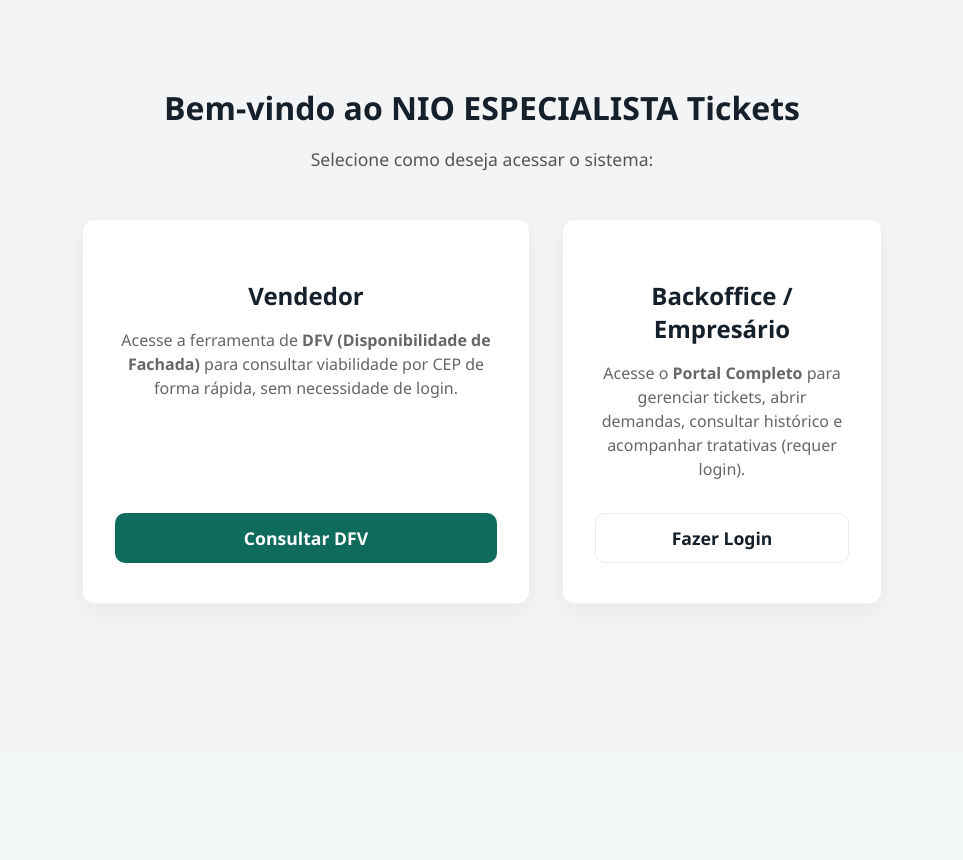
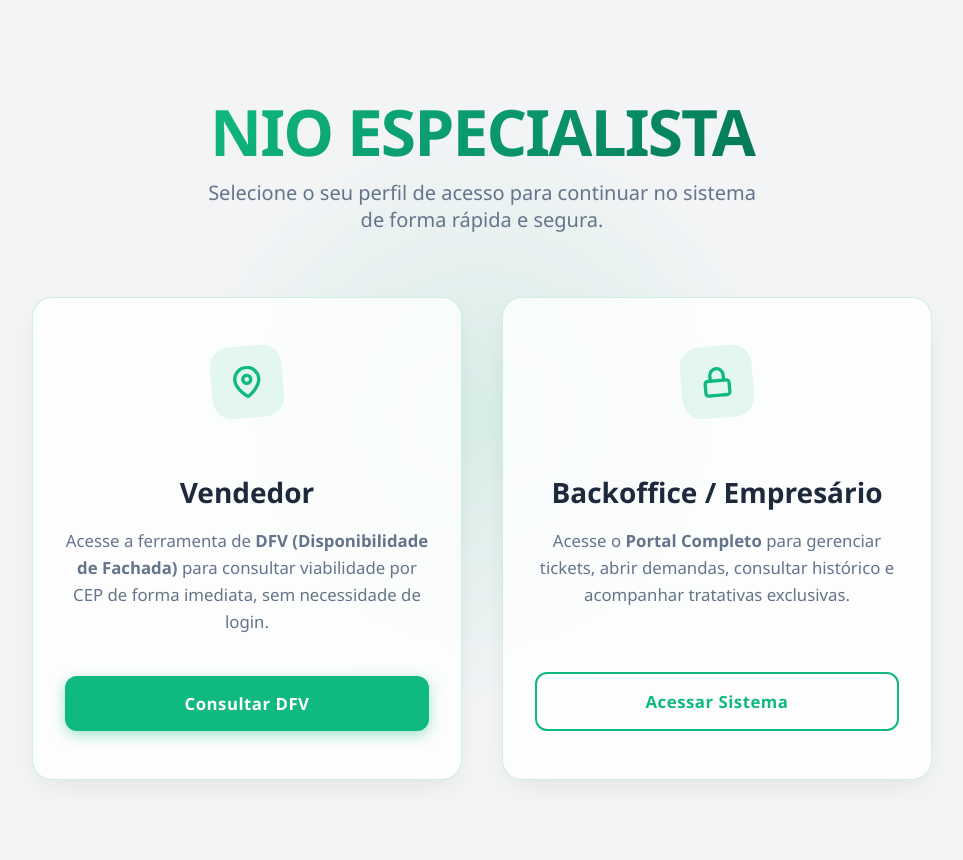
Before and after one commit to rogerppacheco/NIO_GC_TICKETS, a Django app: template templates/tickets/landing.html in a window 1280 px wide. Shown: the part 46-906 px from the top of the page, without its empty margins (158-1121 px from the left). Before the commit the page ends 649 px from the top, so only its background shows below. Run offline with Django 5.2, Linux system fonts and the light colour scheme; the template is opened without the code that fills it, so the values that code supplies are empty.

Commit message:
fix: permite acesso a rota consultas sem autenticacao no middleware e aplica design futurista na landing page

```diff
--- a/templates/tickets/landing.html
+++ b/templates/tickets/landing.html
@@ -2,39 +2,257 @@
 {% load static %}
 {% block title %}Bem-vindo · NIO ESPECIALISTA Tickets{% endblock %}
 
-{% block main_class %}wrap{% endblock %}
+{% block main_class %}wrap wrap-wide{% endblock %}
 
 {% block content %}
-<div style="max-width: 800px; margin: 4rem auto; text-align: center;">
-  <h1 style="margin-bottom: 0.5rem; font-size: 2rem;">Bem-vindo ao NIO ESPECIALISTA Tickets</h1>
-  <p style="margin-bottom: 3rem; color: #555; font-size: 1.1rem;">Selecione como deseja acessar o sistema:</p>
+<style>
+  /* Futuristic Landing Page Styles */
+  .landing-container {
+    min-height: calc(100vh - 120px);
+    display: flex;
+    flex-direction: column;
+    align-items: center;
+    justify-content: center;
+    padding: 2rem 1rem;
+    position: relative;
+    z-index: 1;
+    overflow: hidden;
+  }
 
-  <div class="grid-2" style="gap: 2rem;">
+  /* Abstract background glow */
+  .landing-container::before {
+    content: '';
+    position: absolute;
+    top: 50%;
+    left: 50%;
+    transform: translate(-50%, -50%);
+    width: 60vw;
+    height: 60vw;
+    max-width: 600px;
+    max-height: 600px;
+    background: radial-gradient(circle, rgba(16, 185, 129, 0.12) 0%, rgba(0,0,0,0) 70%);
+    z-index: -1;
+    pointer-events: none;
+    border-radius: 50%;
+  }
+
+  .landing-header {
+    text-align: center;
+    margin-bottom: 4rem;
+    animation: fadeDown 0.8s ease-out;
+  }
+
+  .landing-title {
+    font-size: clamp(2.5rem, 6vw, 4rem);
+    font-weight: 900;
+    letter-spacing: -0.03em;
+    background: linear-gradient(135deg, #10b981 0%, #047857 100%);
+    -webkit-background-clip: text;
+    -webkit-text-fill-color: transparent;
+    margin-bottom: 0.75rem;
+    line-height: 1.1;
+  }
+
+  .landing-subtitle {
+    font-size: 1.25rem;
+    color: var(--color-muted, #64748b);
+    max-width: 550px;
+    margin: 0 auto;
+    font-weight: 500;
+  }
+
+  .landing-grid {
+    display: grid;
+    grid-template-columns: repeat(auto-fit, minmax(320px, 1fr));
+    gap: 2.5rem;
+    width: 100%;
+    max-width: 900px;
+    animation: fadeUp 1s ease-out;
+  }
+
+  .futuristic-card {
+    position: relative;
+    background: rgba(255, 255, 255, 0.8);
+    backdrop-filter: blur(20px);
+    -webkit-backdrop-filter: blur(20px);
+    border: 1px solid rgba(16, 185, 129, 0.2);
+    border-radius: 20px;
+    padding: 3rem 2rem;
+    display: flex;
+    flex-direction: column;
+    justify-content: space-between;
+    text-align: center;
+    text-decoration: none;
+    color: inherit;
+    transition: all 0.4s cubic-bezier(0.175, 0.885, 0.32, 1.275);
+    box-shadow: 0 10px 30px -10px rgba(0, 0, 0, 0.1);
+    overflow: hidden;
+  }
+
+  .futuristic-card::before {
+    content: '';
+    position: absolute;
+    top: 0;
+    left: 0;
+    right: 0;
+    height: 4px;
+    background: linear-gradient(90deg, transparent, #10b981, transparent);
+    transform: scaleX(0);
+    transition: transform 0.6s ease;
+  }
+
+  .futuristic-card:hover {
+    transform: translateY(-8px);
+    box-shadow: 0 30px 40px -15px rgba(16, 185, 129, 0.2), 0 10px 20px -10px rgba(16, 185, 129, 0.1);
+    border-color: rgba(16, 185, 129, 0.5);
+  }
+
+  .futuristic-card:hover::before {
+    transform: scaleX(1);
+  }
+
+  .card-icon {
+    display: inline-flex;
+    align-items: center;
+    justify-content: center;
+    width: 72px;
+    height: 72px;
+    border-radius: 20px;
+    background: rgba(16, 185, 129, 0.1);
+    color: #10b981;
+    margin-bottom: 2rem;
+    transition: all 0.4s ease;
+    transform: rotate(-5deg);
+  }
+
+  .futuristic-card:hover .card-icon {
+    transform: rotate(0deg) scale(1.1);
+    background: #10b981;
+    color: #fff;
+    box-shadow: 0 10px 20px -5px rgba(16, 185, 129, 0.4);
+  }
+
+  .card-title {
+    font-size: 1.75rem;
+    font-weight: 800;
+    margin-bottom: 1rem;
+    color: var(--color-text, #1e293b);
+  }
+
+  .card-desc {
+    color: var(--color-muted, #64748b);
+    line-height: 1.6;
+    font-size: 1.05rem;
+    margin-bottom: 2.5rem;
+    flex-grow: 1;
+  }
+
+  .card-action {
+    display: inline-block;
+    padding: 1rem 2rem;
+    border-radius: 12px;
+    font-weight: 700;
+    font-size: 1.05rem;
+    letter-spacing: 0.5px;
+    transition: all 0.3s ease;
+    width: 100%;
+  }
+
+  .card-action.primary {
+    background: #10b981;
+    color: white;
+    box-shadow: 0 4px 14px 0 rgba(16, 185, 129, 0.39);
+  }
+
+  .futuristic-card:hover .card-action.primary {
+    background: #059669;
+    box-shadow: 0 8px 25px rgba(16, 185, 129, 0.5);
+  }
+
+  .card-action.secondary {
+    background: transparent;
+    color: #10b981;
+    border: 2px solid #10b981;
+  }
+
+  .futuristic-card:hover .card-action.secondary {
+    background: rgba(16, 185, 129, 0.1);
+  }
+
+  /* Dark mode */
+  body.theme-dark .futuristic-card,
+  @media (prefers-color-scheme: dark) {
+    .futuristic-card {
+      background: rgba(15, 23, 42, 0.7);
+      border-color: rgba(16, 185, 129, 0.3);
+    }
+    .futuristic-card:hover {
+      background: rgba(30, 41, 59, 0.8);
+    }
+    .card-title {
+      color: #f8fafc;
+    }
+    .card-desc {
+      color: #94a3b8;
+    }
+  }
+
+  /* Animations */
+  @keyframes fadeDown {
+    from { opacity: 0; transform: translateY(-20px); }
+    to { opacity: 1; transform: translateY(0); }
+  }
+
+  @keyframes fadeUp {
+    from { opacity: 0; transform: translateY(30px); }
+    to { opacity: 1; transform: translateY(0); }
+  }
+</style>
+
+<div class="landing-container">
+  <div class="landing-header">
+    <h1 class="landing-title">NIO ESPECIALISTA</h1>
+    <p class="landing-subtitle">Selecione o seu perfil de acesso para continuar no sistema de forma rápida e segura.</p>
+  </div>
+
+  <div class="landing-grid">
     <!-- Modal 1: Vendedor -->
-    <div class="panel" style="padding: 2.5rem 2rem; text-align: center; display: flex; flex-direction: column; justify-content: space-between;">
+    <a href="{% url 'consulta_dfv' %}" class="futuristic-card">
       <div>
-        <h2 style="margin-bottom: 1rem; font-size: 1.5rem;">Vendedor</h2>
-        <p style="margin-bottom: 2rem; color: #666; line-height: 1.5;">
-          Acesse a ferramenta de <strong>DFV (Disponibilidade de Fachada)</strong> para consultar viabilidade por CEP de forma rápida, sem necessidade de login.
+        <div class="card-icon">
+          <svg width="32" height="32" viewBox="0 0 24 24" fill="none" stroke="currentColor" stroke-width="2.5" stroke-linecap="round" stroke-linejoin="round">
+            <path d="M21 10c0 7-9 13-9 13s-9-6-9-13a9 9 0 0 1 18 0z"></path>
+            <circle cx="12" cy="10" r="3"></circle>
+          </svg>
+        </div>
+        <h2 class="card-title">Vendedor</h2>
+        <p class="card-desc">
+          Acesse a ferramenta de <strong>DFV (Disponibilidade de Fachada)</strong> para consultar viabilidade por CEP de forma imediata, sem necessidade de login.
         </p>
       </div>
-      <a href="{% url 'consulta_dfv' %}" class="btn btn-primary" style="width: 100%; padding: 0.75rem; font-size: 1.1rem;">
+      <div class="card-action primary">
         Consultar DFV
-      </a>
-    </div>
+      </div>
+    </a>
 
     <!-- Modal 2: Backoffice/Empresário -->
-    <div class="panel" style="padding: 2.5rem 2rem; text-align: center; display: flex; flex-direction: column; justify-content: space-between;">
+    <a href="{% url 'login' %}" class="futuristic-card">
       <div>
-        <h2 style="margin-bottom: 1rem; font-size: 1.5rem;">Backoffice / Empresário</h2>
-        <p style="margin-bottom: 2rem; color: #666; line-height: 1.5;">
-          Acesse o <strong>Portal Completo</strong> para gerenciar tickets, abrir demandas, consultar histórico e acompanhar tratativas (requer login).
+        <div class="card-icon">
+          <svg width="32" height="32" viewBox="0 0 24 24" fill="none" stroke="currentColor" stroke-width="2.5" stroke-linecap="round" stroke-linejoin="round">
+            <rect x="3" y="11" width="18" height="11" rx="2" ry="2"></rect>
+            <path d="M7 11V7a5 5 0 0 1 10 0v4"></path>
+          </svg>
+        </div>
+        <h2 class="card-title">Backoffice / Empresário</h2>
+        <p class="card-desc">
+          Acesse o <strong>Portal Completo</strong> para gerenciar tickets, abrir demandas, consultar histórico e acompanhar tratativas exclusivas.
         </p>
       </div>
-      <a href="{% url 'login' %}" class="btn btn-secondary" style="width: 100%; padding: 0.75rem; font-size: 1.1rem;">
-        Fazer Login
-      </a>
-    </div>
+      <div class="card-action secondary">
+        Acessar Sistema
+      </div>
+    </a>
   </div>
 </div>
 {% endblock %}
--- a/tickets/middleware.py
+++ b/tickets/middleware.py
@@ -14,6 +14,7 @@ LIVRE_PREFIXOS = (
     "/senha/",
     "/static/",
     "/media/",
+    "/consultas/",
 )
 
 PORTAL_PREFIXOS = (
```
